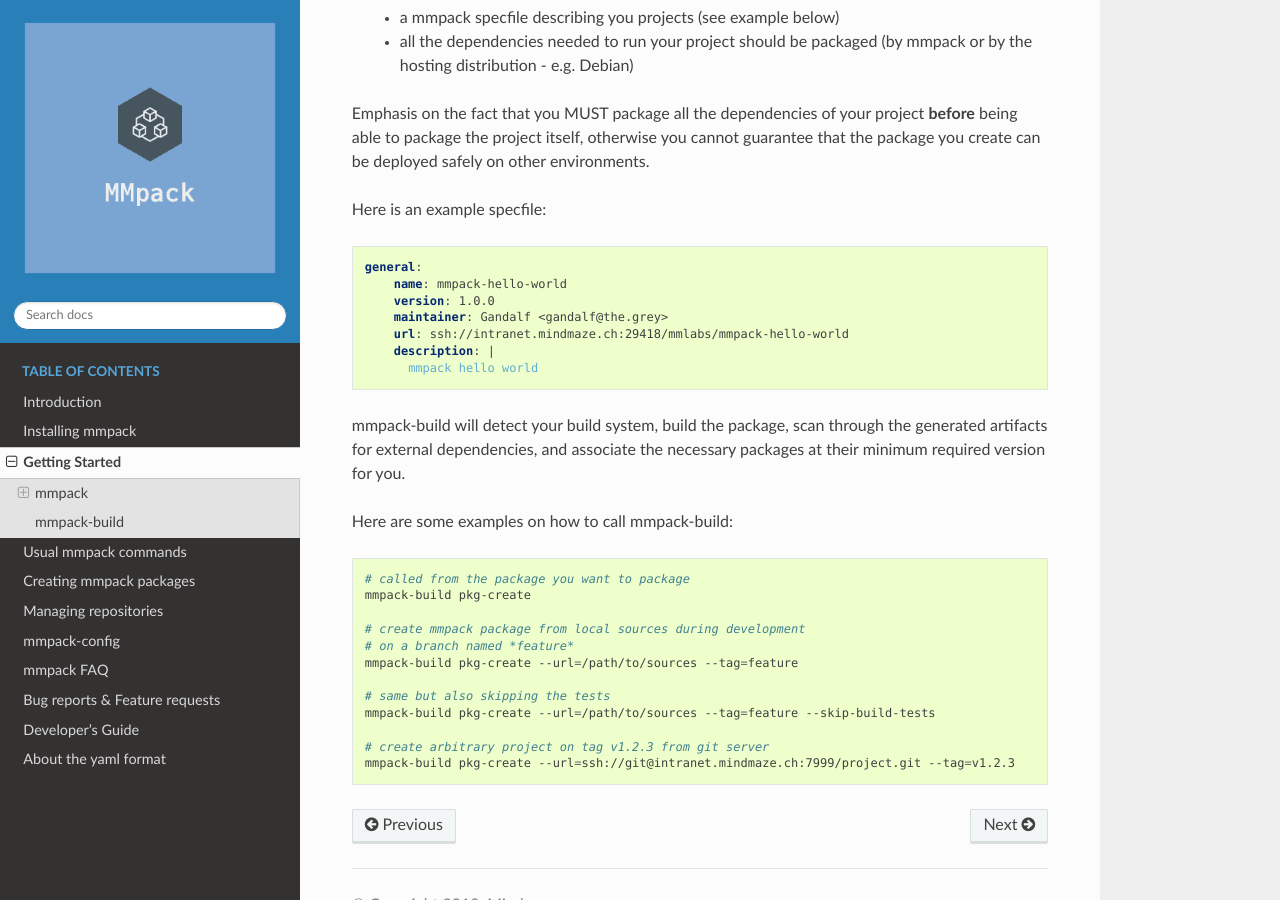
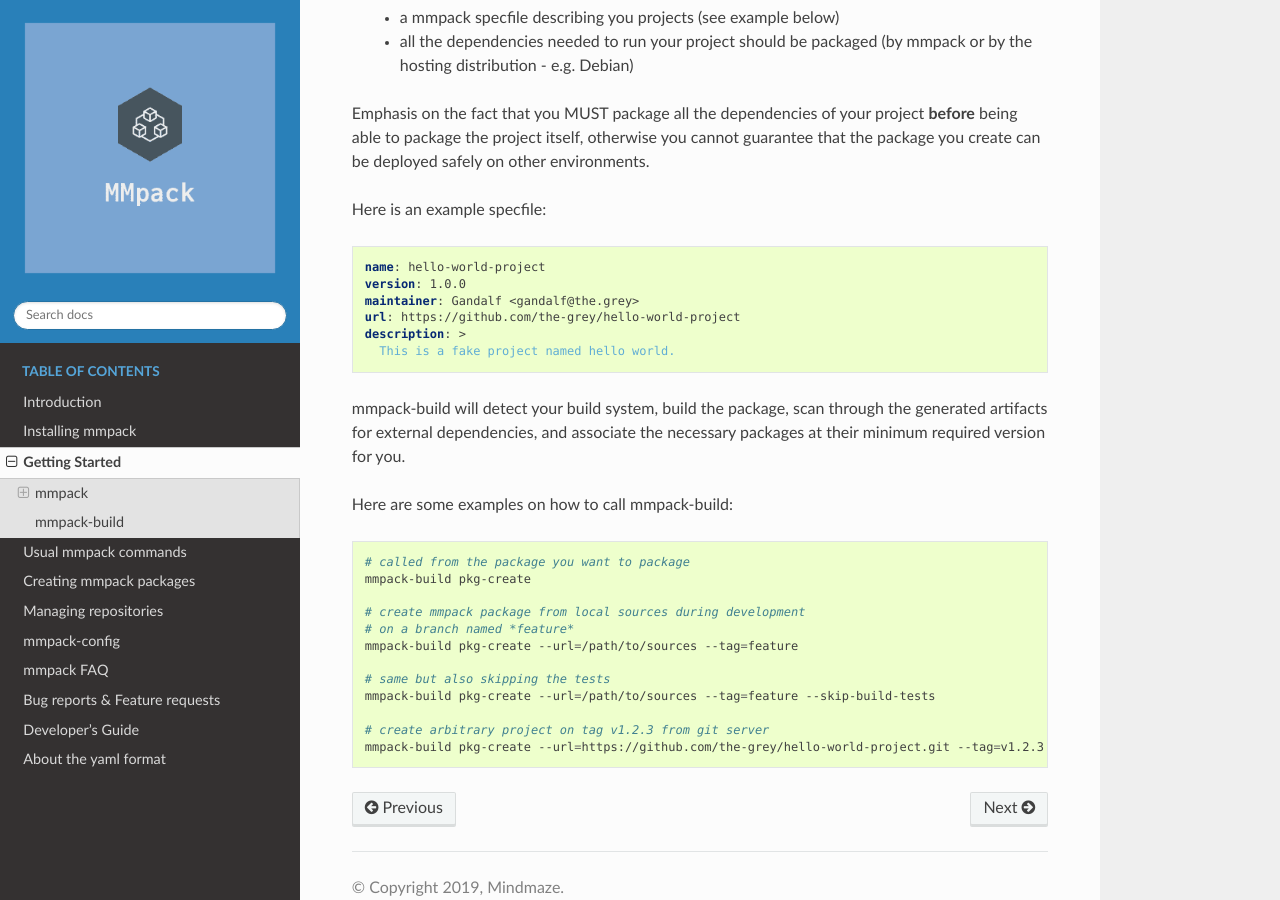
Before and after one commit to mmlabs-mindmaze/mmpack, a Sphinx documentation site: the page built from docs/getting-started.rst, in a window 1280 px wide and 900 px high, scrolled down 963 px. Built offline with Sphinx 7.4.7 and the Read the Docs theme 2.0.0, drawn with Linux system fonts in a browser that asks for light colours.

Commit message:
docs: update getting started
Change-Id: Id58b328470dd2767b1274cc5d3126790dd9feec4

```diff
--- a/docs/getting-started.rst
+++ b/docs/getting-started.rst
@@ -60,13 +60,12 @@ Here is an example specfile:
 
 .. code-block:: yaml
 
-   general:
-       name: mmpack-hello-world
-       version: 1.0.0
-       maintainer: Gandalf <gandalf@the.grey>
-       url: ssh://intranet.mindmaze.ch:29418/mmlabs/mmpack-hello-world
-       description: |
-         mmpack hello world
+   name: hello-world-project
+   version: 1.0.0
+   maintainer: Gandalf <gandalf@the.grey>
+   url: https://github.com/the-grey/hello-world-project
+   description: >
+     This is a fake project named hello world.
 
 
 mmpack-build will detect your build system, build the package, scan through the
@@ -88,4 +87,4 @@ Here are some examples on how to call mmpack-build:
    mmpack-build pkg-create --url=/path/to/sources --tag=feature --skip-build-tests
 
    # create arbitrary project on tag v1.2.3 from git server
-   mmpack-build pkg-create --url=ssh://git@intranet.mindmaze.ch:7999/project.git --tag=v1.2.3
+   mmpack-build pkg-create --url=https://github.com/the-grey/hello-world-project.git --tag=v1.2.3
```
